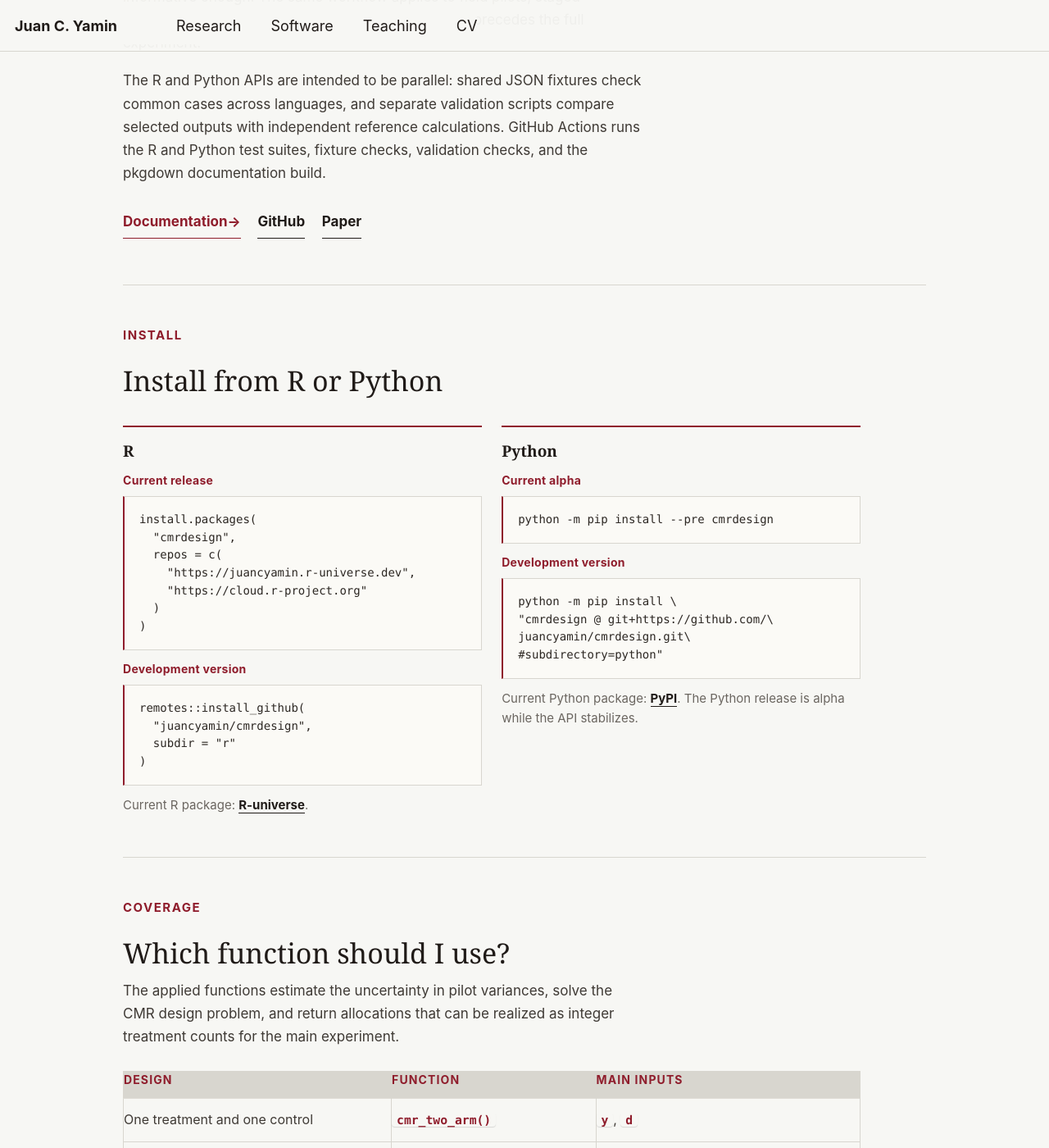
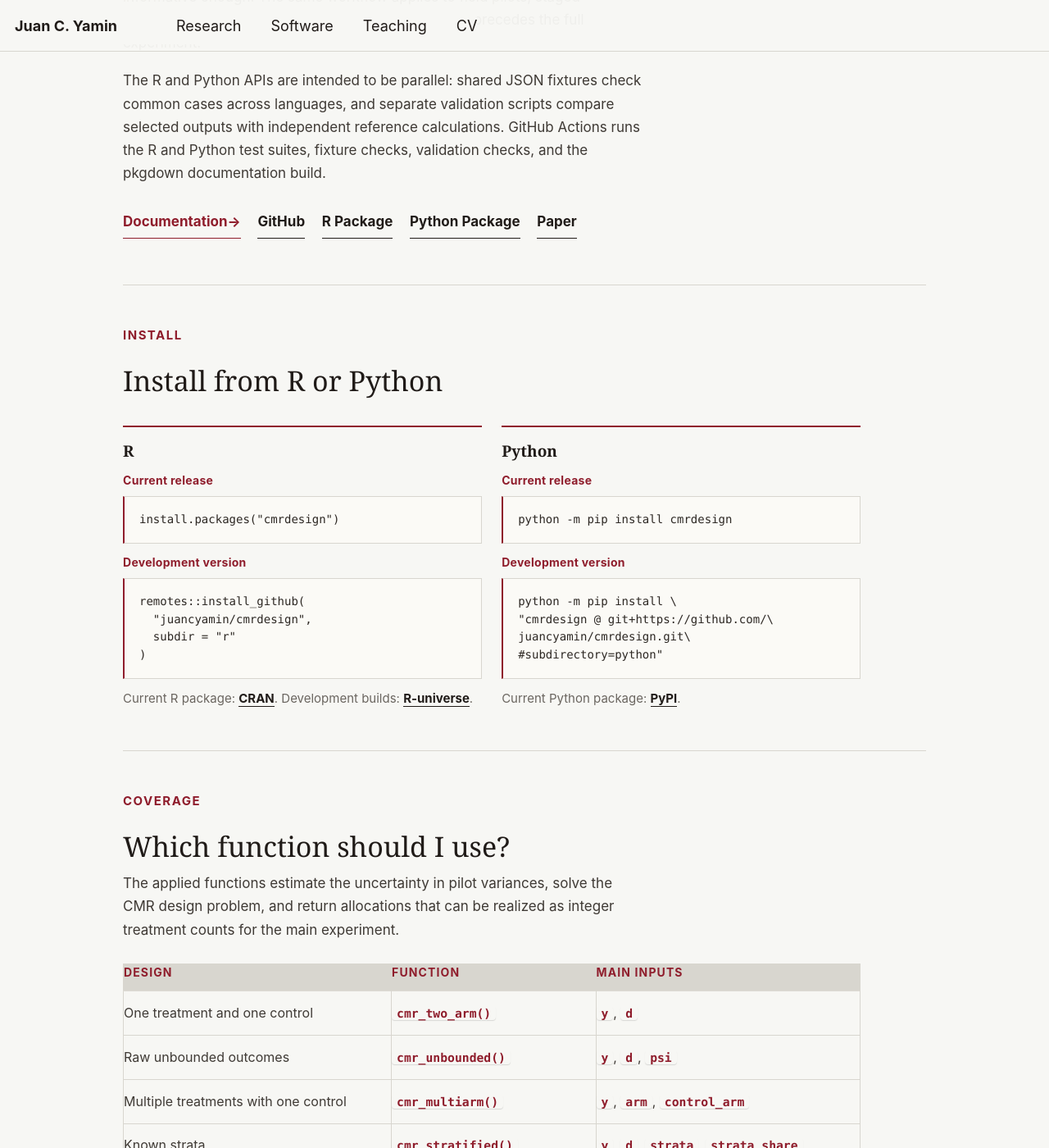
Before and after one commit to juancyamin/juancyamin.github.io, a Jekyll site: the page built from _pages/software.md, in a window 1280 px wide and 1400 px high, scrolled down 1200 px. Shown: the whole window at 82% size. Built offline with Jekyll 4.4.1, drawn with Linux system fonts in a browser that asks for light colours; some of the changed text lies outside the part shown.

Commit message:
Update cmrdesign package links for public release

```diff
--- a/_pages/software.md
+++ b/_pages/software.md
@@ -479,7 +479,7 @@ description: "Open-source R and Python software by Juan C. Yamin for Conditional
     <div class="s2-section-head">
       <p class="s2-label">Package</p>
       <h2 id="cmrdesign-title">cmrdesign</h2>
-      <p class="s2-status">R package on R-universe &middot; Python alpha on PyPI &middot; MIT License</p>
+      <p class="s2-status">R package on CRAN &middot; Python package on PyPI &middot; MIT License</p>
       <p class="s2-standfirst">Give the package pilot outcomes and treatment labels; it recommends a main-wave treatment allocation and reports a finite-sample regret certificate.</p>
     </div>
     <div class="s2-demo" aria-label="cmrdesign quick start">
@@ -514,6 +514,8 @@ fit.U_CMR  # regret certificate</code></pre>
     <nav class="s2-links" aria-label="cmrdesign links">
       <a class="s2-primary" href="https://juancyamin.github.io/cmrdesign/">Documentation</a>
       <a href="https://github.com/juancyamin/cmrdesign">GitHub</a>
+      <a href="https://cran.r-project.org/package=cmrdesign">R Package</a>
+      <a href="https://pypi.org/project/cmrdesign/">Python Package</a>
       <a href="https://arxiv.org/abs/2607.16982">Paper</a>
     </nav>
   </section>
@@ -527,30 +529,24 @@ fit.U_CMR  # regret certificate</code></pre>
       <article>
         <h3>R</h3>
         <p class="s2-code-caption">Current release</p>
-        <pre class="s2-code"><code>install.packages(
-  "cmrdesign",
-  repos = c(
-    "https://juancyamin.r-universe.dev",
-    "https://cloud.r-project.org"
-  )
-)</code></pre>
+        <pre class="s2-code"><code>install.packages("cmrdesign")</code></pre>
         <p class="s2-code-caption">Development version</p>
         <pre class="s2-code"><code>remotes::install_github(
   "juancyamin/cmrdesign",
   subdir = "r"
 )</code></pre>
-        <p class="s2-note">Current R package: <a href="https://juancyamin.r-universe.dev/cmrdesign">R-universe</a>.</p>
+        <p class="s2-note">Current R package: <a href="https://cran.r-project.org/package=cmrdesign">CRAN</a>. Development builds: <a href="https://juancyamin.r-universe.dev/cmrdesign">R-universe</a>.</p>
       </article>
       <article>
         <h3>Python</h3>
-        <p class="s2-code-caption">Current alpha</p>
-        <pre class="s2-code"><code>python -m pip install --pre cmrdesign</code></pre>
+        <p class="s2-code-caption">Current release</p>
+        <pre class="s2-code"><code>python -m pip install cmrdesign</code></pre>
         <p class="s2-code-caption">Development version</p>
         <pre class="s2-code"><code>python -m pip install \
 "cmrdesign @ git+https://github.com/\
 juancyamin/cmrdesign.git\
 #subdirectory=python"</code></pre>
-        <p class="s2-note">Current Python package: <a href="https://pypi.org/project/cmrdesign/">PyPI</a>. The Python release is alpha while the API stabilizes.</p>
+        <p class="s2-note">Current Python package: <a href="https://pypi.org/project/cmrdesign/">PyPI</a>.</p>
       </article>
     </div>
   </section>
```
Also changed, not shown: _pages/about.md (+1 -1 lines).
